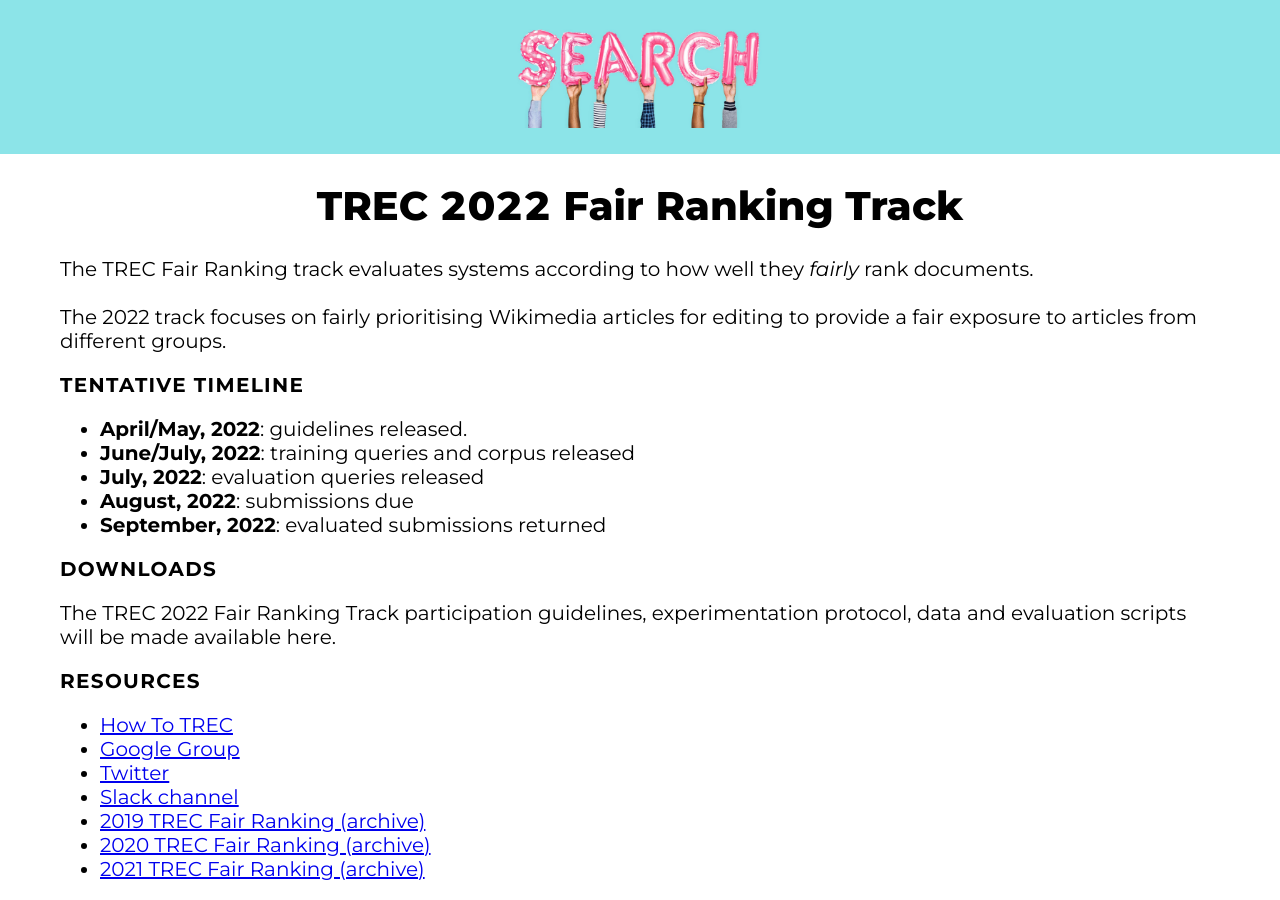
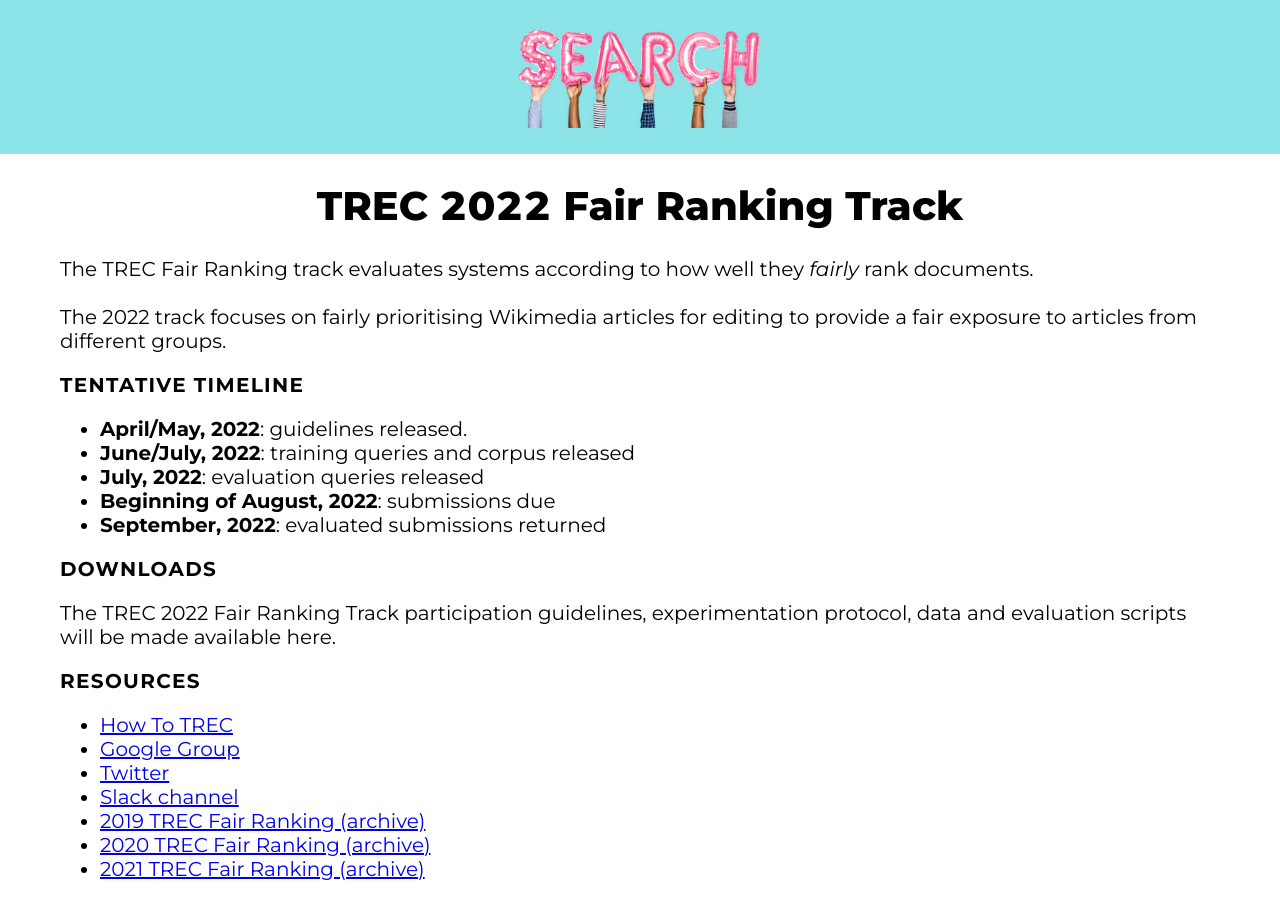
Before and after one commit to fair-trec/fair-trec.github.io, a Jekyll site: the page built from index.md, in a window 1280 px wide and 900 px high. Built offline with Jekyll 4.4.1, drawn with Linux system fonts in a browser that asks for light colours; our own code applies the rules of GitHub Pages for plain Markdown files.

Commit message:
Update expected submission date

```diff
--- a/index.md
+++ b/index.md
@@ -10,7 +10,7 @@ The 2022 track focuses on fairly prioritising Wikimedia articles for editing to
 - **April/May, 2022**: guidelines released.
 - **June/July, 2022**: training queries and corpus released
 - **July, 2022**: evaluation queries released
-- **August, 2022**: submissions due
+- **Beginning of August, 2022**: submissions due
 - **September, 2022**: evaluated submissions returned
 
 ## Downloads
```
